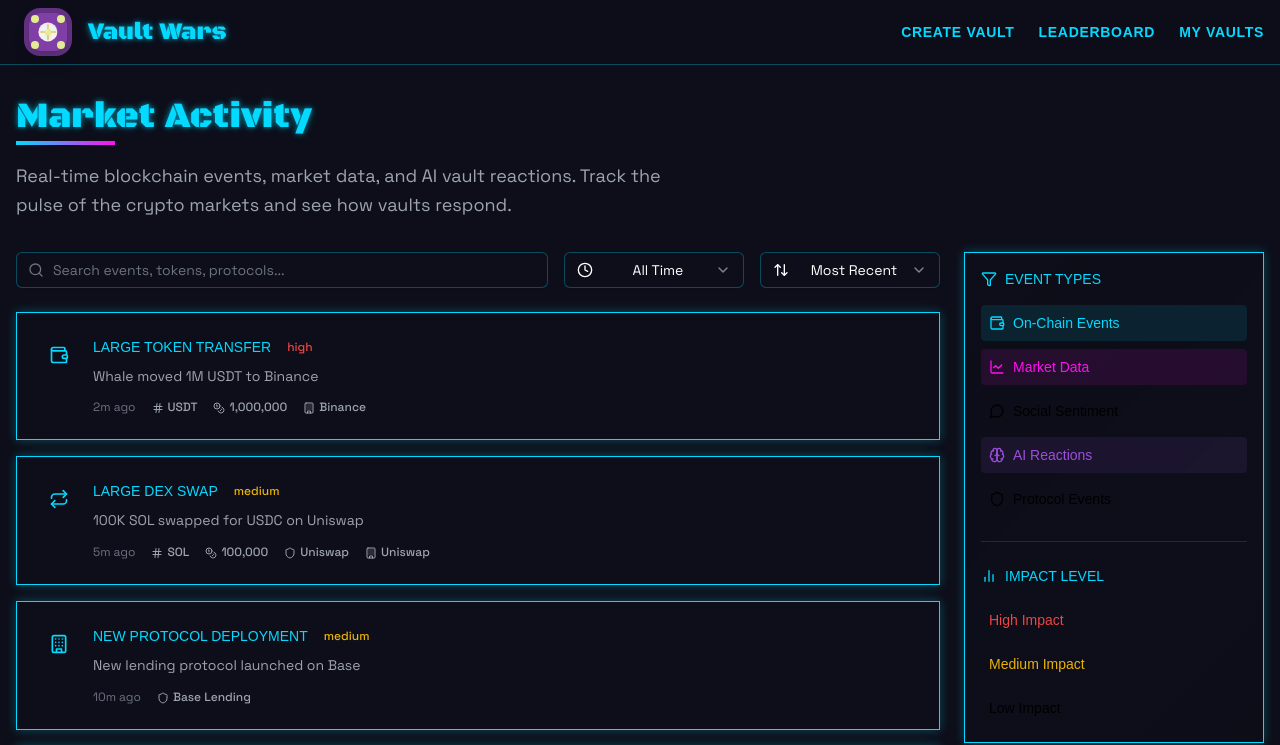
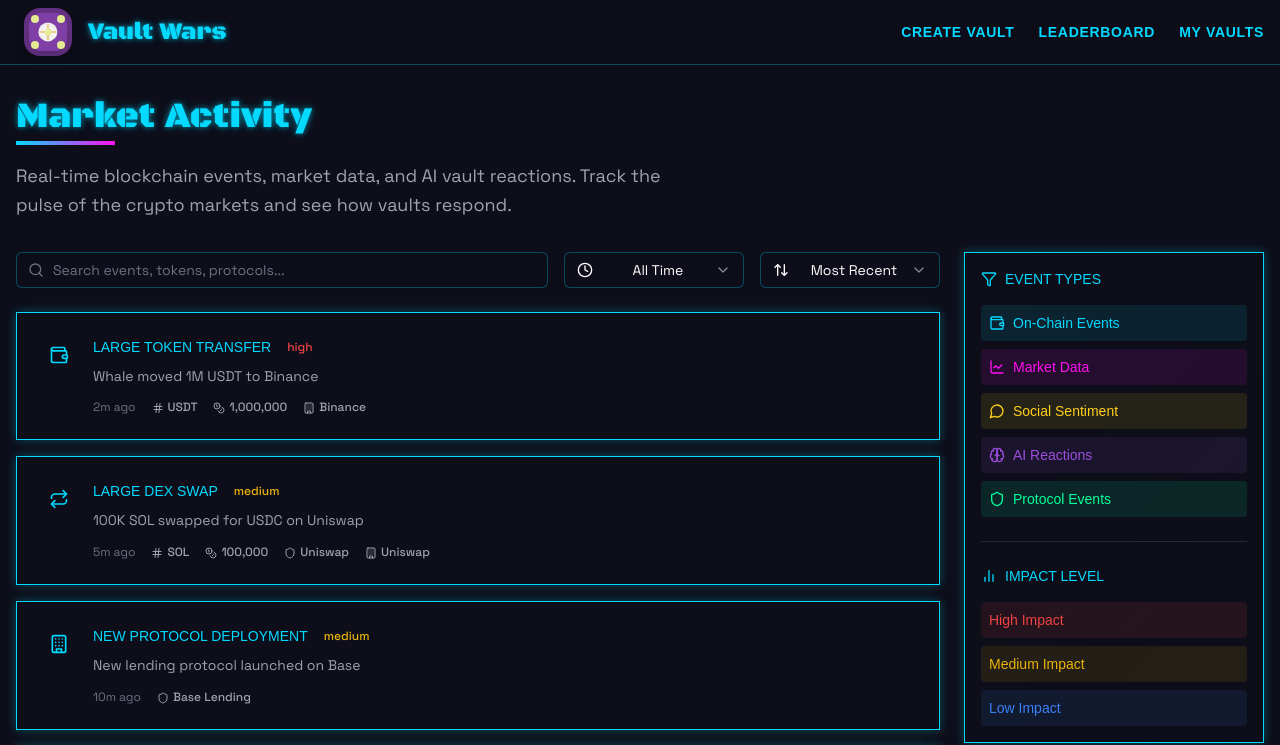
Before and after one commit to Ayushjain2205/vault-wars, a Next.js app: page / in a window 1280 px wide. Shown: the top 745 px of the page. Built offline with nearby package versions, Linux system fonts and the light colour scheme; a web font is replaced by a local one.

Commit message:
Fix event filter bug

```diff
--- a/app/globals.css
+++ b/app/globals.css
@@ -57,9 +57,9 @@
   transition: all 0.3s ease;
 }
 
-.cyber-panel:hover {
+/* .cyber-panel:hover {
   border-color: currentColor;
-}
+} */
 
 .cyber-border {
   position: relative;
--- a/components/activity/event-filters.tsx
+++ b/components/activity/event-filters.tsx
@@ -18,6 +18,16 @@
   onTypeToggle,
   onImpactToggle,
 }: EventFiltersProps) {
+  // Helper function to convert Tailwind color to hex
+  const getColorFromTailwind = (colorClass: string) => {
+    const colorMap: Record<string, string> = {
+      "text-red-500": "#ef4444",
+      "text-yellow-500": "#eab308",
+      "text-blue-500": "#3b82f6",
+    };
+    return colorMap[colorClass] || "#9ca3af";
+  };
+
   return (
     <div className="cyber-panel p-4 sticky top-24">
       <div className="flex items-center gap-2 mb-4">
@@ -29,15 +39,18 @@
       <div className="space-y-2">
         {eventTypes.map((type) => {
           const Icon = type.icon;
+          const isSelected = selectedTypes.includes(type.id);
+
           return (
             <button
               key={type.id}
               onClick={() => onTypeToggle(type.id)}
+              style={{
+                backgroundColor: isSelected ? `${type.color}1a` : "transparent",
+                color: isSelected ? type.color : "#9ca3af",
+              }}
               className={cn(
-                "w-full p-2 rounded flex items-center gap-2 transition-colors",
-                selectedTypes.includes(type.id)
-                  ? `bg-[${type.color}]/10 text-[${type.color}]`
-                  : `text-gray-400 hover:bg-[${type.color}]/5`
+                "w-full p-2 rounded flex items-center gap-2 transition-colors hover:bg-opacity-5"
               )}
             >
               <Icon className="h-4 w-4" />
@@ -55,20 +68,24 @@
           </h3>
         </div>
         <div className="space-y-2">
-          {impactLevels.map((level) => (
+          {impactLevels.map((level) => {
+            const isSelected = selectedImpact.includes(level.id);
+            const color = getColorFromTailwind(level.color.text);
+
+            return (
               <button
                 key={level.id}
                 onClick={() => onImpactToggle(level.id)}
-              className={cn(
-                "w-full p-2 rounded flex items-center gap-2 transition-colors",
-                selectedImpact.includes(level.id)
-                  ? cn(level.color.background, level.color.text)
-                  : cn("text-gray-400", `hover:${level.color.background}`)
-              )}
+                style={{
+                  backgroundColor: isSelected ? `${color}1a` : "transparent",
+                  color: isSelected ? color : "#9ca3af",
+                }}
+                className="w-full p-2 rounded flex items-center gap-2 transition-colors hover:bg-opacity-5"
               >
                 <span className="font-nav text-sm">{level.label}</span>
               </button>
-          ))}
+            );
+          })}
         </div>
       </div>
     </div>
```
Lines whose indentation alone changed are shown as unchanged.
